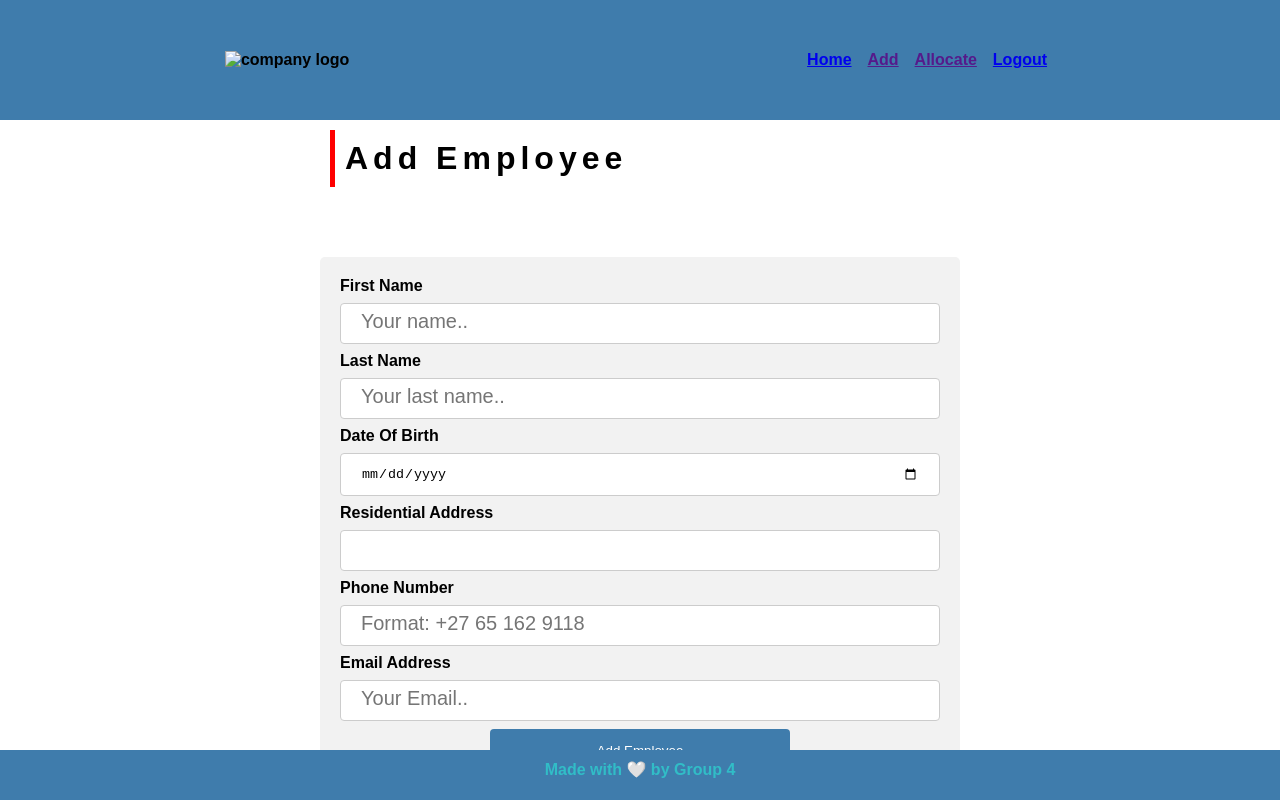
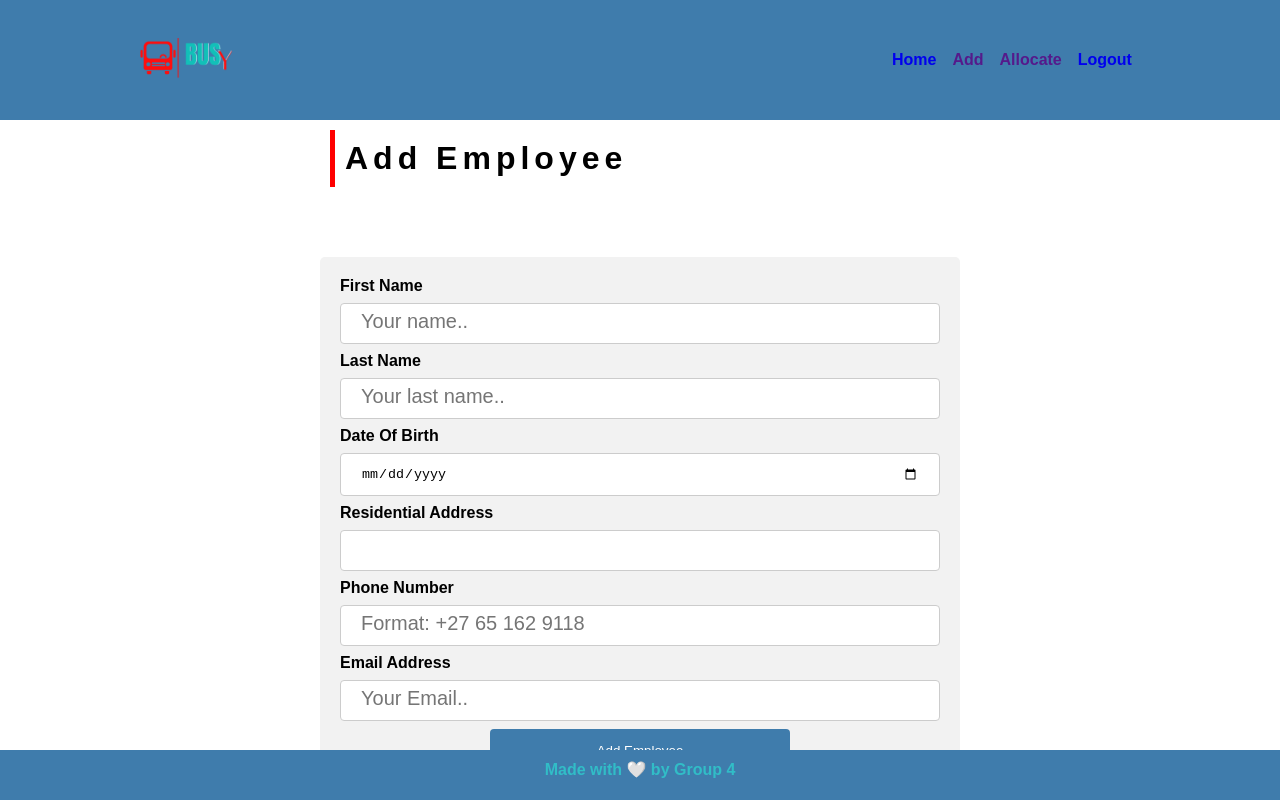
Before and after one commit to refilwe-m/ReavayaDB, a website: page FrontEnd/public/pages/addEmployee.html in a window 1280 px wide. Drawn offline with Linux system fonts and the light colour scheme; the site is published under a folder, as on GitHub Pages, so addresses that start at the root find nothing.

Commit message:
fixed nav images and links

```diff
--- a/FrontEnd/public/css/style.css
+++ b/FrontEnd/public/css/style.css
@@ -2,6 +2,10 @@
     padding: 0px;
     margin: 0px;
     box-sizing: border-box;
+}
+
+a{
+    text-decoration: none;
 }
 
 #login-btn {
--- a/FrontEnd/public/pages/addEmployee.html
+++ b/FrontEnd/public/pages/addEmployee.html
@@ -12,11 +12,11 @@
 
 
   <nav>
-    <div><img src="/ReavayaDB/FrontEnd/public/images/BusY_Logo.png" alt="company logo"></div>
+    <div><img src="../images/BusY_Logo.png" alt="company logo"></div>
 
     <ul class="nav-links">
 
-        <li class="active nav-item"> <a href="AllocationDashboard.html">Home</a></li>
+        <li class="active nav-item"> <a href="dashboard.html">Home</a></li>
 
         <li class="nav-item">
             <a href="">
```
Also changed, not shown: FrontEnd/public/pages/allocateDrivers.html (+2 -2 lines), FrontEnd/public/pages/allocatingStationManagers.html (+2 -2 lines), FrontEnd/public/pages/dashboard.html (+1 -1 lines), FrontEnd/public/pages/index.html (+2 -2 lines), FrontEnd/public/pages/tickets.html (+1 -1 lines).
